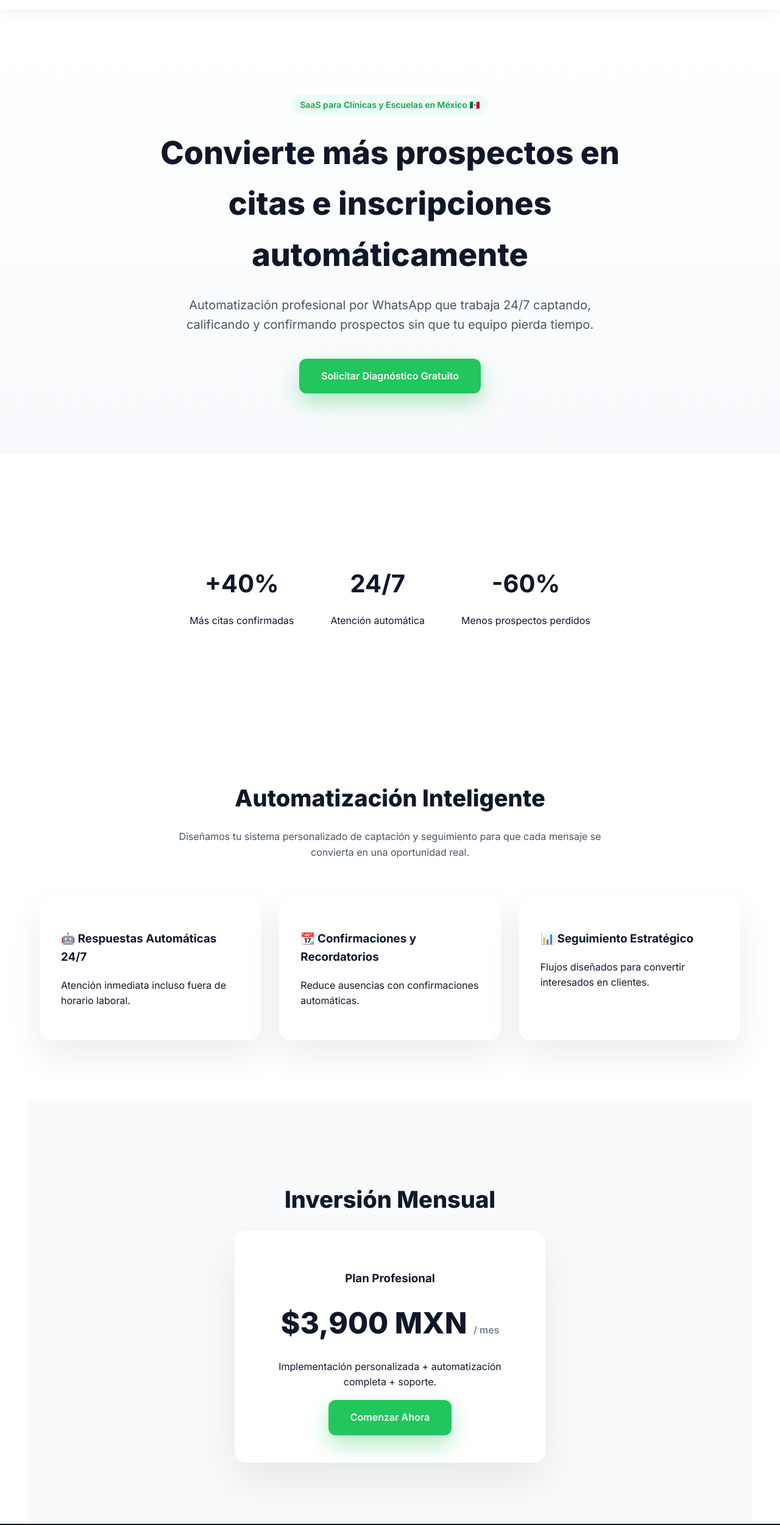
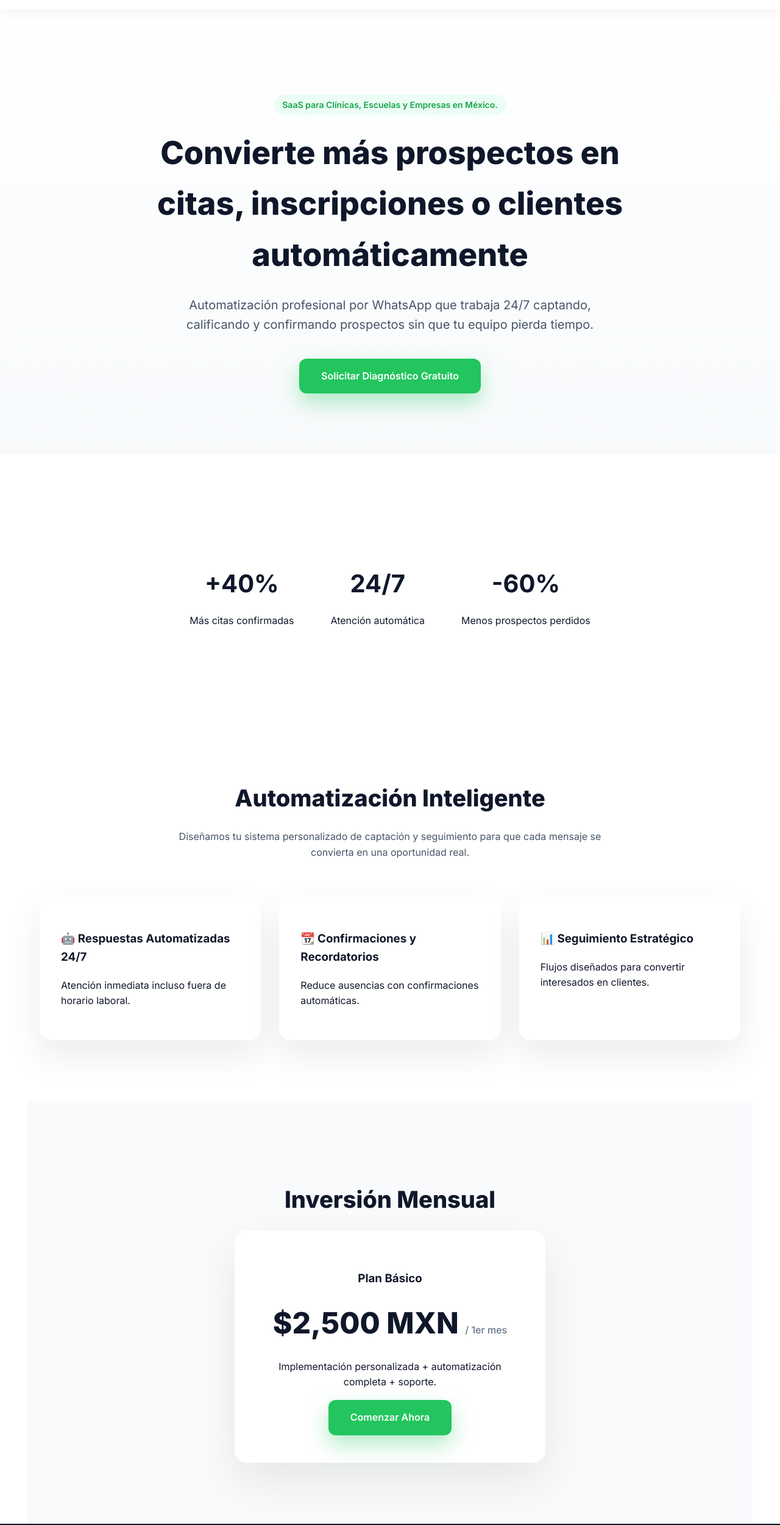
Before and after one commit to U-LinkMenendez/u-linkmenendez.github.io, a plain HTML site: page index.html in a window 1280 px wide. Shown: the part 50-2550 px from the top of the page at 61% size. Drawn offline with Linux system fonts and the light colour scheme.

Commit message:
Update index.html

```diff
--- a/index.html
+++ b/index.html
@@ -4,7 +4,7 @@
 <meta charset="UTF-8">
 <meta name="viewport" content="width=device-width, initial-scale=1.0">
 <title>U Link | Automatización Comercial 24/7</title>
-<meta name="description" content="Sistema profesional de automatización por WhatsApp para clínicas y escuelas. Más citas, más inscripciones y cero prospectos perdidos.">
+<meta name="description" content="Sistema profesional de automatización por WhatsApp para clínicas, escuelas y empresas en general... Más citas, más inscripciones, más clientes y todo esto, sin prospectos perdidos.">
 
 <link href="https://fonts.googleapis.com/css2?family=Inter:wght@400;500;600;700;800&display=swap" rel="stylesheet">
 
@@ -228,8 +228,8 @@ nav a:hover{
 </nav>
 
 <section class="hero">
-    <div class="badge">SaaS para Clínicas y Escuelas en México 🇲🇽</div>
-    <h1>Convierte más prospectos en citas e inscripciones automáticamente</h1>
+    <div class="badge">SaaS para Clínicas, Escuelas y Empresas en México.</div>
+    <h1>Convierte más prospectos en citas, inscripciones o clientes automáticamente</h1>
     <p>Automatización profesional por WhatsApp que trabaja 24/7 captando, calificando y confirmando prospectos sin que tu equipo pierda tiempo.</p>
     <a href="#contacto" class="btn">Solicitar Diagnóstico Gratuito</a>
 </section>
@@ -257,7 +257,7 @@ nav a:hover{
 
     <div class="features">
         <div class="card">
-            <h3>🤖 Respuestas Automáticas 24/7</h3>
+            <h3>🤖 Respuestas Automatizadas 24/7</h3>
             <p>Atención inmediata incluso fuera de horario laboral.</p>
         </div>
         <div class="card">
@@ -275,8 +275,8 @@ nav a:hover{
     <h2 class="section-title">Inversión Mensual</h2>
 
     <div class="price-card">
-        <h3>Plan Profesional</h3>
-        <div class="price">$3,900 MXN <small>/ mes</small></div>
+        <h3>Plan Básico</h3>
+        <div class="price">$2,500 MXN <small>/ 1er mes</small></div>
         <p>Implementación personalizada + automatización completa + soporte.</p>
         <a href="#contacto" class="btn">Comenzar Ahora</a>
     </div>
```
